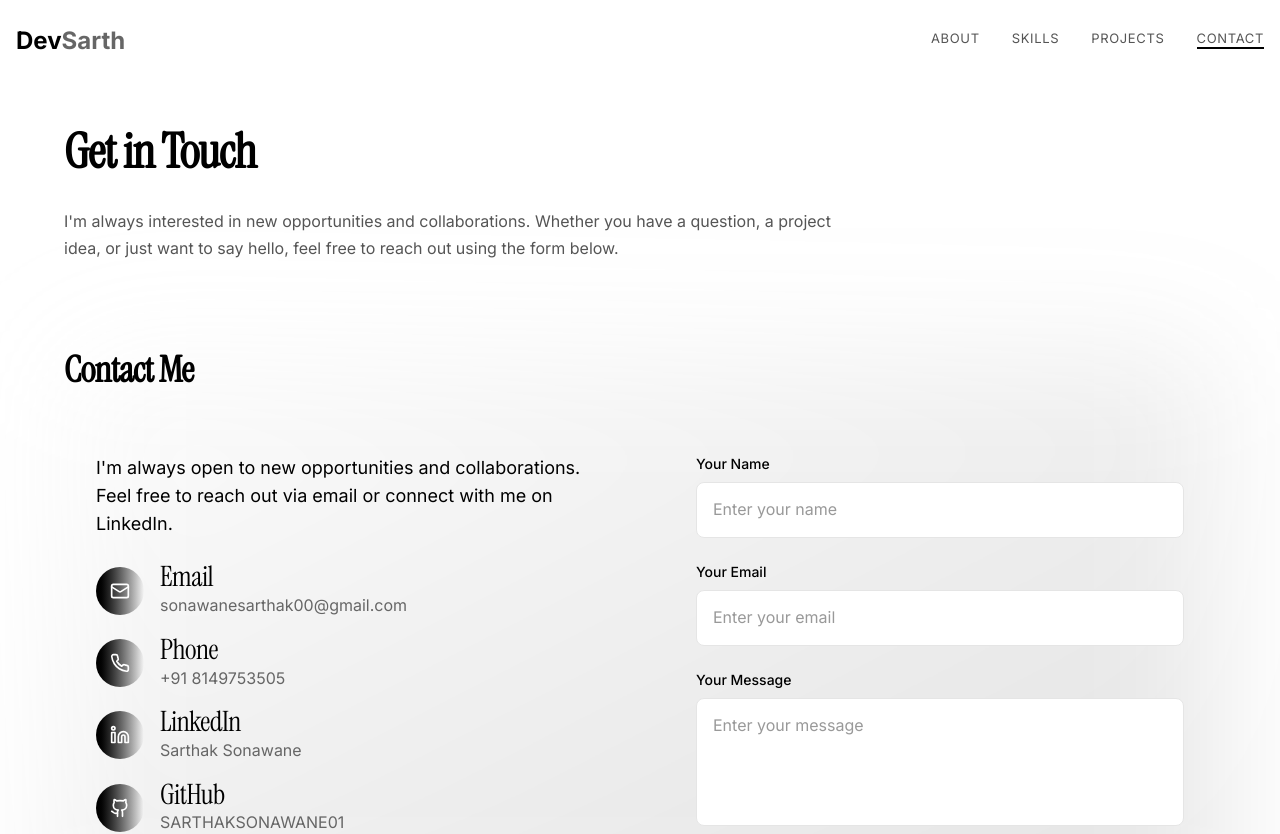
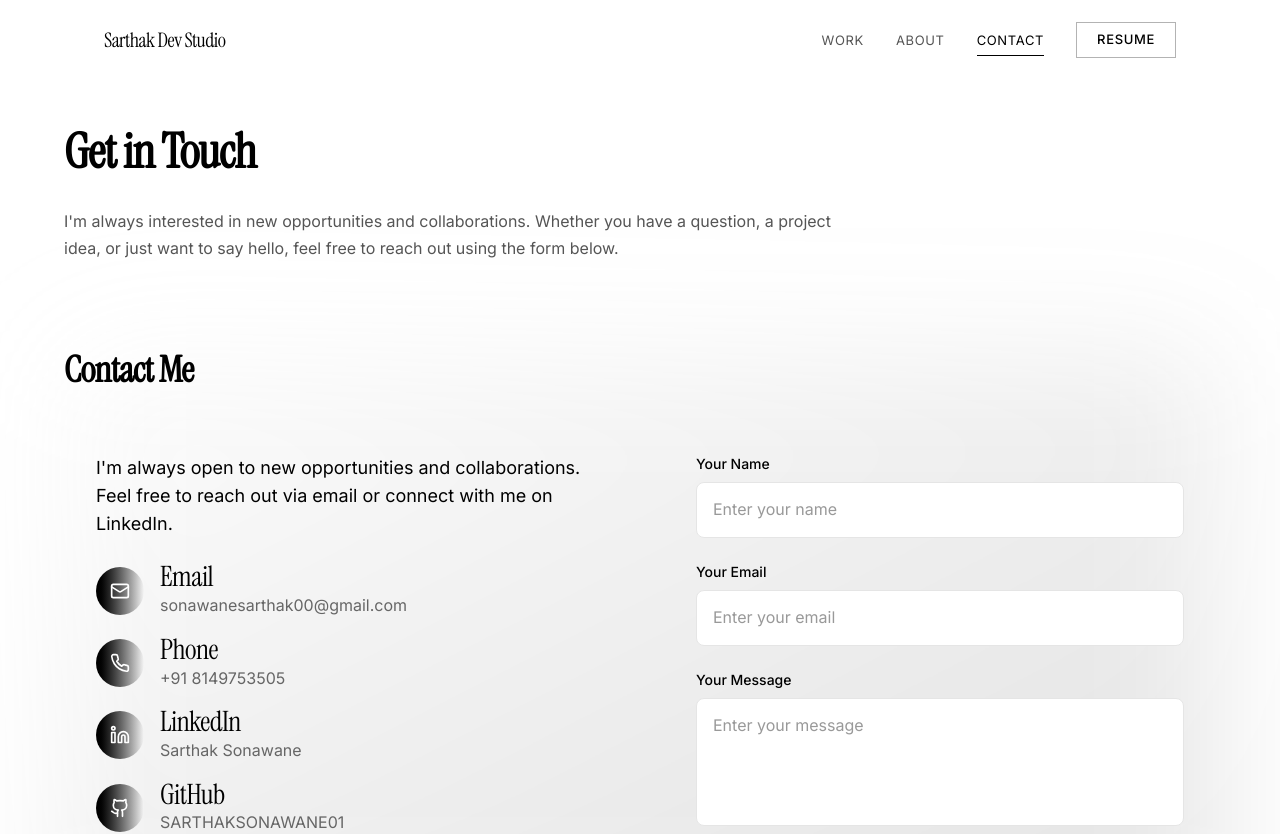
Before and after one commit to SARTHAKSONAWANE01/Sarthak-Dev-Studio, a Next.js app: page /contact in a window 1280 px wide. Shown: the top 834 px of the page. Built offline with nearby package versions, Linux system fonts and the light colour scheme.

Commit message:
style: update navigation bar matching monochrome theme

```diff
--- a/src/components/Navbar.tsx
+++ b/src/components/Navbar.tsx
@@ -1,175 +1,150 @@
 "use client";
 
-import React, { useState, useEffect } from 'react';
-import Link from 'next/link';
-import { usePathname } from 'next/navigation';
-import { cn } from '@/lib/utils';
-import { motion, AnimatePresence } from 'framer-motion';
+import { useState, useEffect } from "react";
+import Link from "next/link";
+import { usePathname } from "next/navigation";
+import { cn } from "@/lib/utils";
+import { motion, AnimatePresence } from "framer-motion";
 
-const Navbar = () => {
+const navItems = [
+  { title: "Work", path: "/work" },
+  { title: "About", path: "/about" },
+  { title: "Contact", path: "/contact" },
+];
+
+export default function Navbar() {
   const [scrolled, setScrolled] = useState(false);
   const [mobileMenuOpen, setMobileMenuOpen] = useState(false);
   const pathname = usePathname();
 
   useEffect(() => {
-    const handleScroll = () => {
-      if (window.scrollY > 50) {
-        setScrolled(true);
-      } else {
-        setScrolled(false);
-      }
-    };
-
-    window.addEventListener('scroll', handleScroll);
-    return () => window.removeEventListener('scroll', handleScroll);
+    const handleScroll = () => setScrolled(window.scrollY > 50);
+    window.addEventListener("scroll", handleScroll, { passive: true });
+    return () => window.removeEventListener("scroll", handleScroll);
   }, []);
 
-  // Close mobile menu when route changes
   useEffect(() => {
     setMobileMenuOpen(false);
   }, [pathname]);
 
-  const navItems = [
-    { title: 'About', path: '/about' },
-    { title: 'Skills', path: '/skills' },
-    { title: 'Projects', path: '/projects' },
-    { title: 'Contact', path: '/contact' },
-  ];
-
-  // Animation variants for navbar items
-  const navVariants = {
-    hidden: { opacity: 0, y: -20 },
-    visible: (custom: number) => ({
-      opacity: 1,
-      y: 0,
-      transition: {
-        delay: custom * 0.1,
-        duration: 0.5,
-        ease: [0.6, -0.05, 0.01, 0.99] as const
+  useEffect(() => {
+    if (mobileMenuOpen) {
+      document.body.style.overflow = "hidden";
+    } else {
+      document.body.style.overflow = "";
     }
-    })
+    return () => {
+      document.body.style.overflow = "";
     };
+  }, [mobileMenuOpen]);
 
   return (
+    <>
       <motion.nav
-      initial={{ y: -100, opacity: 0 }}
+        initial={{ y: -20, opacity: 0 }}
         animate={{ y: 0, opacity: 1 }}
-      transition={{ duration: 0.6, ease: [0.6, -0.05, 0.01, 0.99] as const }}
+        transition={{ duration: 0.6, ease: [0.16, 1, 0.3, 1] }}
         className={cn(
-        'fixed w-full top-0 left-0 z-50 transition-all duration-500',
-        scrolled ? 'bg-background/95 backdrop-blur-md shadow-md border-b border-border py-2' : 'py-6'
+          "fixed w-full top-0 left-0 z-50 transition-all duration-500",
+          scrolled
+            ? "bg-white/90 backdrop-blur-sm border-b border-black/5"
+            : "bg-transparent"
         )}
       >
-      <div className="container mx-auto px-4 flex justify-between items-center">
-        <Link href="/" className="font-poppins text-foreground text-2xl font-bold group cursor-pointer">
-          <motion.span
-            initial={{ opacity: 0, x: -20 }}
-            animate={{ opacity: 1, x: 0 }}
-            transition={{ duration: 0.6 }}
-            className="inline-block transition-transform group-hover:scale-110"
+        <div className="container-studio flex justify-between items-center h-16 md:h-20">
+          {/* Logo */}
+          <Link
+            href="/"
+            className="font-serif text-lg md:text-xl tracking-tight hover:opacity-60 transition-opacity"
+            style={{ color: "var(--foreground)" }}
           >
-            Dev<span className="text-muted-foreground">Sarth</span>
-          </motion.span>
+            Sarthak Dev Studio
           </Link>
 
-        <div className="hidden md:flex items-center space-x-8">
-          {navItems.map((item, index) => (
+          {/* Desktop Nav */}
+          <div className="hidden md:flex items-center gap-8">
+            {navItems.map((item) => (
               <Link
                 key={item.title}
                 href={item.path}
                 className={cn(
-                "nav-link text-muted-foreground font-medium transition-colors duration-300 cursor-pointer hover:text-foreground",
-                pathname === item.path && "text-foreground"
+                  "nav-link",
+                  pathname === item.path && "nav-link-active"
                 )}
               >
-              <motion.span
-                custom={index}
-                variants={navVariants}
-                initial="hidden"
-                animate="visible"
-                className="relative overflow-hidden inline-block"
-              >
                 {item.title}
-                <motion.span
-                  className={cn(
-                    "absolute bottom-0 left-0 w-full h-0.5 bg-foreground transform",
-                    pathname === item.path ? "scale-x-100" : "scale-x-0"
-                  )}
-                  initial={{ scaleX: 0 }}
-                  animate={{ scaleX: pathname === item.path ? 1 : 0 }}
-                  transition={{ duration: 0.3 }}
-                />
-              </motion.span>
               </Link>
             ))}
+            <Link href="/resume" className="btn-secondary !py-2 !px-5 text-xs">
+              Resume
+            </Link>
           </div>
 
-        <motion.button
-          className="md:hidden flex flex-col justify-center items-center w-10 h-10 rounded-full"
+          {/* Mobile Menu Toggle */}
+          <button
+            className="md:hidden flex flex-col justify-center items-center w-10 h-10 relative z-50"
             onClick={() => setMobileMenuOpen(!mobileMenuOpen)}
-          whileHover={{ scale: 1.1 }}
-          whileTap={{ scale: 0.9 }}
             aria-label="Toggle menu"
+            aria-expanded={mobileMenuOpen}
           >
             <motion.span
-            className="block w-6 h-0.5 bg-foreground mb-1.5"
+              className="block w-6 h-px mb-1.5"
+              style={{ backgroundColor: mobileMenuOpen ? "var(--color-white)" : "var(--foreground)" }}
               animate={{
                 rotate: mobileMenuOpen ? 45 : 0,
-              translateY: mobileMenuOpen ? 8 : 0
+                translateY: mobileMenuOpen ? 5 : 0,
               }}
               transition={{ duration: 0.3 }}
             />
             <motion.span
-            className="block w-6 h-0.5 bg-foreground mb-1.5"
+              className="block w-6 h-px mb-1.5"
+              style={{ backgroundColor: mobileMenuOpen ? "var(--color-white)" : "var(--foreground)" }}
               animate={{ opacity: mobileMenuOpen ? 0 : 1 }}
-            transition={{ duration: 0.3 }}
+              transition={{ duration: 0.2 }}
             />
             <motion.span
-            className="block w-6 h-0.5 bg-foreground"
+              className="block w-6 h-px"
+              style={{ backgroundColor: mobileMenuOpen ? "var(--color-white)" : "var(--foreground)" }}
               animate={{
                 rotate: mobileMenuOpen ? -45 : 0,
-              translateY: mobileMenuOpen ? -8 : 0
+                translateY: mobileMenuOpen ? -5 : 0,
               }}
               transition={{ duration: 0.3 }}
             />
-        </motion.button>
+          </button>
         </div>
+      </motion.nav>
 
-      {/* Mobile Menu with improved animations and proper mobile handling */}
+      {/* Mobile Fullscreen Menu — dark overlay for contrast */}
       <AnimatePresence>
         {mobileMenuOpen && (
           <motion.div
-            initial={{ opacity: 0, height: 0 }}
-            animate={{ opacity: 1, height: 'auto' }}
-            exit={{ opacity: 0, height: 0 }}
-            transition={{ duration: 0.5, ease: [0.6, -0.05, 0.01, 0.99] }}
-            className="md:hidden fixed top-full left-0 right-0 bg-background/98 backdrop-blur-lg shadow-2xl border-b border-border z-40"
+            initial={{ opacity: 0 }}
+            animate={{ opacity: 1 }}
+            exit={{ opacity: 0 }}
+            transition={{ duration: 0.4 }}
+            className="fixed inset-0 z-40 bg-black flex flex-col justify-center items-center"
           >
-            <motion.div
-              className="container mx-auto py-6 px-4 flex flex-col space-y-2"
-              initial="hidden"
-              animate="visible"
-              variants={{
-                visible: { transition: { staggerChildren: 0.1 } },
-                hidden: {}
-              }}
-            >
+            <nav className="flex flex-col items-center gap-8">
               {navItems.map((item, index) => (
                 <motion.div
                   key={item.title}
-                  variants={{
-                    visible: { opacity: 1, x: 0 },
-                    hidden: { opacity: 0, x: -20 }
+                  initial={{ opacity: 0, y: 20 }}
+                  animate={{ opacity: 1, y: 0 }}
+                  exit={{ opacity: 0, y: -10 }}
+                  transition={{
+                    duration: 0.4,
+                    delay: index * 0.1,
+                    ease: [0.16, 1, 0.3, 1],
                   }}
-                  transition={{ duration: 0.3 }}
                 >
                   <Link
                     href={item.path}
                     className={cn(
-                      "block py-4 px-4 rounded-lg transition-all duration-300 cursor-pointer text-lg font-medium",
+                      "font-serif text-4xl transition-colors duration-300",
                       pathname === item.path
-                        ? "bg-primary text-primary-foreground shadow-lg"
-                        : "text-muted-foreground hover:bg-accent hover:text-accent-foreground hover:shadow-md"
+                        ? "text-white"
+                        : "text-white/40 hover:text-white"
                     )}
                     onClick={() => setMobileMenuOpen(false)}
                   >
@@ -177,12 +152,28 @@ const Navbar = () => {
                   </Link>
                 </motion.div>
               ))}
+              <motion.div
+                initial={{ opacity: 0, y: 20 }}
+                animate={{ opacity: 1, y: 0 }}
+                exit={{ opacity: 0, y: -10 }}
+                transition={{
+                  duration: 0.4,
+                  delay: navItems.length * 0.1,
+                  ease: [0.16, 1, 0.3, 1],
+                }}
+              >
+                <Link
+                  href="/resume"
+                  className="inline-flex items-center gap-2 mt-4 px-8 py-3 text-xs font-sans font-medium uppercase tracking-widest text-white border border-white/30 hover:border-white transition-all"
+                  onClick={() => setMobileMenuOpen(false)}
+                >
+                  Resume
+                </Link>
               </motion.div>
+            </nav>
           </motion.div>
         )}
       </AnimatePresence>
-    </motion.nav>
+    </>
   );
-};
-
-export default Navbar;
+}
```
Lines whose indentation alone changed are shown as unchanged.
